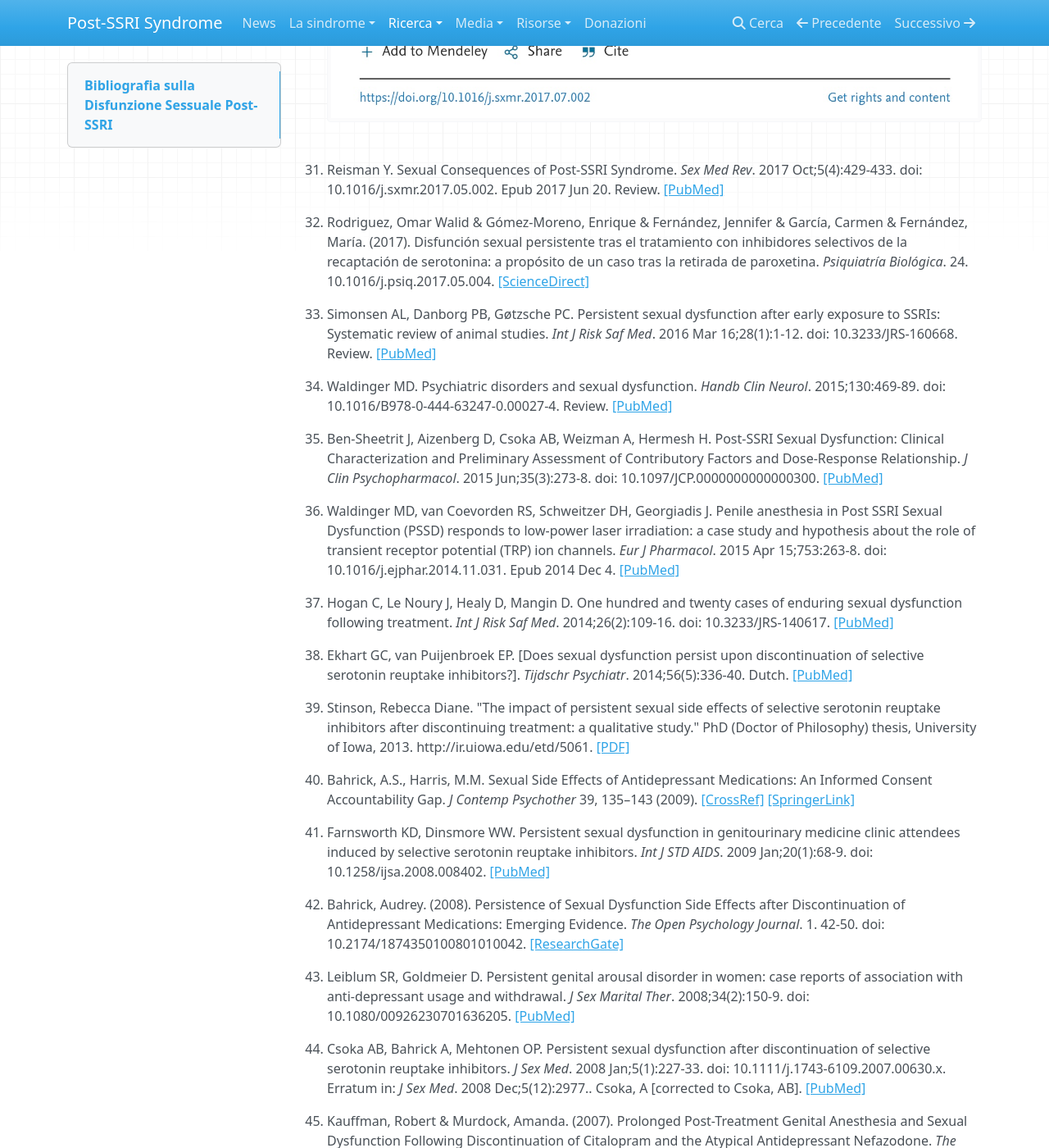
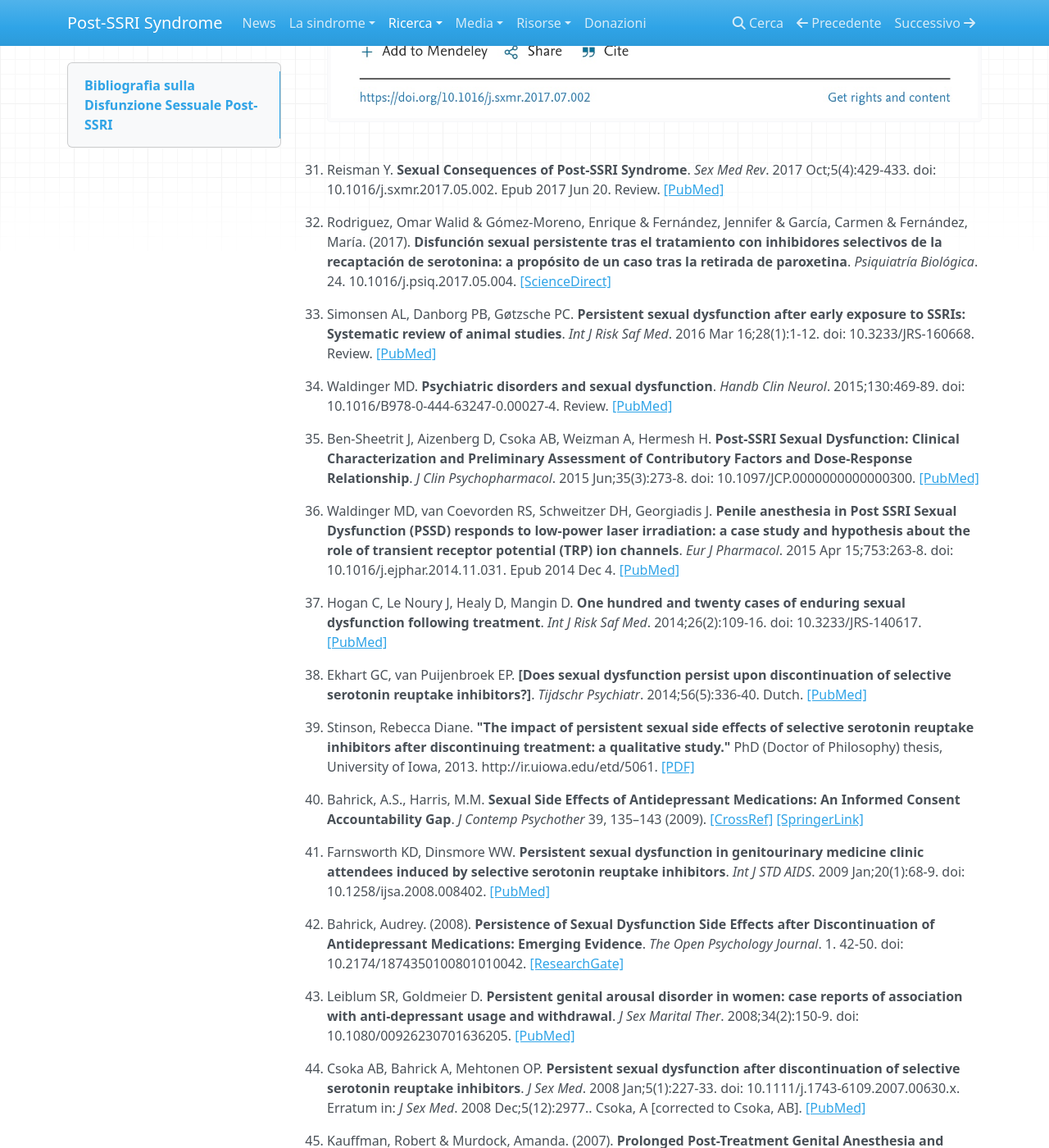
Before and after one commit to postssrisyndrome/windmill, an MkDocs documentation site: the page built from docs/ricerca/bibliografia.md, in a window 1280 px wide and 1400 px high, scrolled down 3463 px. Shown: the whole window at 82% size. Built offline with MkDocs 1.6.1, drawn with Linux system fonts in a browser that asks for light colours; nearby versions of some CDN libraries; some of the changed text lies outside the part shown.

Commit message:
bibliografia: make titles bold

```diff
--- a/docs/ricerca/bibliografia.md
+++ b/docs/ricerca/bibliografia.md
@@ -2,53 +2,49 @@
 
 Ultimo aggiornamento: 2 Dicembre 2022
 
-1. De Luca R, Bonanno M, Manuli A, Calabrò RS. Cutting the First Turf to Heal
-Post-SSRI Sexual Dysfunction: A Male Retrospective Cohort Study.
+1. De Luca R, Bonanno M, Manuli A, Calabrò RS.
+**Cutting the First Turf to Heal Post-SSRI Sexual Dysfunction: A Male Retrospective Cohort Study**.
 *Medicines (Basel)*. 2022 Sep 1;9(9). pii: 45.
 doi: 10.3390/medicines9090045.
 [[PubMed]](https://pubmed.ncbi.nlm.nih.gov/36135826)
 [[PMC]](https://www.ncbi.nlm.nih.gov/pmc/articles/PMC9503765)
 
 1. Reisman, Y., Jannini, T. B., & Jannini, E. A. (2022).
-Post-Selective Serotonin Reuptake Inhibitor Sexual Dysfunctions (PSSD):
-Clinical Experience with a Multimodal Approach.
+**Post-Selective Serotonin Reuptake Inhibitor Sexual Dysfunctions (PSSD): Clinical Experience with a Multimodal Approach**.
 *Journal of Men's Health*, 18(8), 165.
 [[CrossRef]](https://doi.org/10.31083/j.jomh1808165)
 [[PDF researchgate.net]](https://www.researchgate.net/profile/Tommaso-B-Jannini-2/publication/362504022_Post-Selective_Serotonin_Reuptake_Inhibitor_Sexual_Dysfunctions_PSSD_Clinical_Experience_with_a_Multimodal_Approach/links/62efb9c00b37cc34477a0bb3/Post-Selective-Serotonin-Reuptake-Inhibitor-Sexual-Dysfunctions-PSSD-Clinical-Experience-with-a-Multimodal-Approach.pdf)
 
-1. Reisman, Y., Pfaus, J. G., & Lowenstein, L. (2022). Post-SSRI Sexual Dysfunction (PSSD).
+1. Reisman, Y., Pfaus, J. G., & Lowenstein, L. (2022).
+**Post-SSRI Sexual Dysfunction (PSSD).**
 In *Textbook of Rare Sexual Medicine Conditions* (pp. 51-63). Springer, Cham.
 [[CrossRef]](https://doi.org/10.1007/978-3-030-98263-8_5)
 [[SpringerLink]](https://link.springer.com/chapter/10.1007/978-3-030-98263-8_5)
 
-1. Schifano, N., Capogrosso, P., Fallara, G., Pozzi, E., Belladelli, F., Candela, L., ...
-& Salonia, A. (2022). MP21-09 DRUG-RELATED SEXUAL DYSFUNCTION ISSUES AMONG PATIENTS
-UNDER TREATMENT OR PREVIOUSLY EXPOSED TO SELECTIVE SEROTONIN REUPTAKE INHIBITORS
-(SSRIS)—A MANAGEMENT CHALLENGE?.
+1. Schifano, N., Capogrosso, P., Fallara, G., Pozzi, E., Belladelli, F., Candela, L., ... & Salonia, A. (2022).
+**MP21-09 DRUG-RELATED SEXUAL DYSFUNCTION ISSUES AMONG PATIENTS UNDER TREATMENT OR PREVIOUSLY EXPOSED TO SELECTIVE SEROTONIN REUPTAKE INHIBITORS (SSRIS)—A MANAGEMENT CHALLENGE?**.
 *The Journal of Urology*, 207(Supplement 5), e330.
 [[CrossRef]](https://doi.org/10.1097/JU.0000000000002554.09)
 
-1. Hutters, C. L., & Giraldi, A. (2022). Sexual side effects from treatment with SSRI.
+1. Hutters, C. L., & Giraldi, A. (2022).
+**Sexual side effects from treatment with SSRI.**
 *Ugeskrift for Laeger*, 184(14).
 [[PubMed]](https://pubmed.ncbi.nlm.nih.gov/35410653/)
 
-1. Achour V, Masson M, Lancon C, Boyer L, Fond G. Screening and treatment of
-Post-Selective Serotonin Reuptake Inhibitors sexual dysfunctions.
+1. Achour V, Masson M, Lancon C, Boyer L, Fond G.
+**Screening and treatment of Post-Selective Serotonin Reuptake Inhibitors sexual dysfunctions.**
 *Encephale*. 2022 Dec;48(6):599-600.
 doi: 10.1016/j.encep.2022.07.001. Epub 2022 Aug 12.
 [[PubMed]](https://pubmed.ncbi.nlm.nih.gov/35970644)
 
-1. Chinchilla Alfaro K, van Hunsel F, Ekhart C. Persistent sexual dysfunction after
-SSRI withdrawal: a scoping review and presentation of 86 cases from the Netherlands.
+1. Chinchilla Alfaro K, van Hunsel F, Ekhart C.
+**Persistent sexual dysfunction after SSRI withdrawal: a scoping review and presentation of 86 cases from the Netherlands.**
 *Expert Opin Drug Saf*. 2022 Apr;21(4):553-561.
 doi: 10.1080/14740338.2022.2007883. Epub 2021 Nov 27. Review.
 [[PubMed]](https://pubmed.ncbi.nlm.nih.gov/34791958)
 
-1. Healy D, Bahrick A, Bak M, Barbato A, Calabrò RS, Chubak BM, Cosci F, Csoka AB,
-D'Avanzo B, Diviccaro S, Giatti S, Goldstein I, Graf H, Hellstrom WJG, Irwig MS,
-Jannini EA, Janssen PKC, Khera M, Kumar MT, Le Noury J, Lew-Starowicz M, Linden
-DEJ, et al. Diagnostic criteria for enduring sexual dysfunction after treatment
-with antidepressants, finasteride and isotretinoin.
+1. Healy D, Bahrick A, Bak M, Barbato A, Calabrò RS, Chubak BM, Cosci F, Csoka AB, D'Avanzo B, Diviccaro S, Giatti S, Goldstein I, Graf H, Hellstrom WJG, Irwig MS, Jannini EA, Janssen PKC, Khera M, Kumar MT, Le Noury J, Lew-Starowicz M, Linden DEJ, et al.
+**Diagnostic criteria for enduring sexual dysfunction after treatment with antidepressants, finasteride and isotretinoin.**
 *Int J Risk Saf Med*. 2022;33(1):65-76.
 doi: 10.3233/JRS-210023.
 [[PubMed]](https://pubmed.ncbi.nlm.nih.gov/34719438)
```
Also changed, not shown: other parts of docs/ricerca/bibliografia.md (+78 -76 lines).
